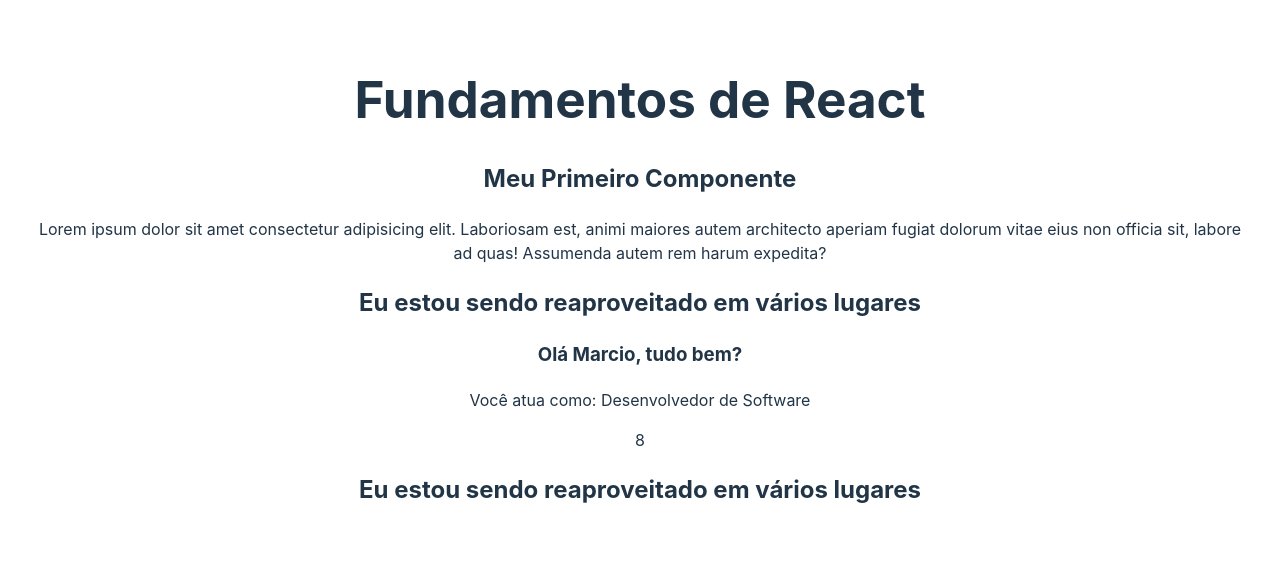
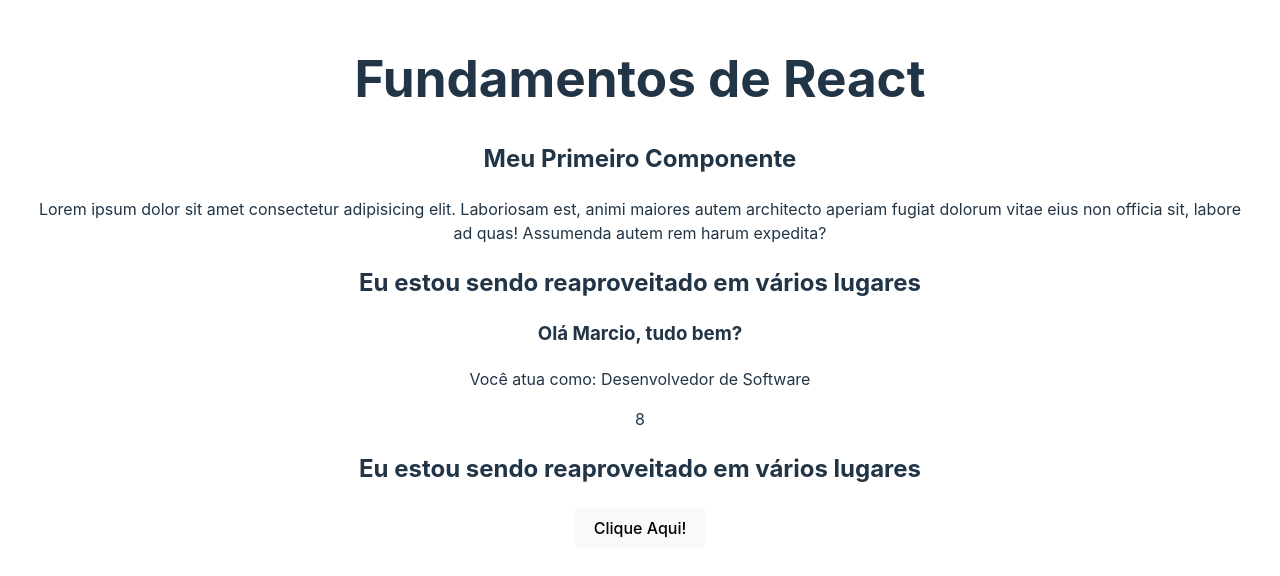
Before and after one commit to juniormps/estudos-react, a React (Vite) app in the folder 2-FUNDAMENTOS/fundamentos/: page / in a window 1280 px wide. Shown: the part 118-694 px from the top of the page. Built offline with nearby package versions, Linux system fonts and the light colour scheme.

Commit message:
trabalhando com eventos

```diff
--- a/2-FUNDAMENTOS/fundamentos/src/App.jsx
+++ b/2-FUNDAMENTOS/fundamentos/src/App.jsx
@@ -2,6 +2,7 @@
 import FirstComponent from './components/FirstComponent'
 import TemplateExpressions from './components/TemplateExpressions'
 import MyComponent from './components/MyComponent'
+import Events from './components/Events'
 
 
 //Styles / CSS
@@ -15,6 +16,7 @@
       <FirstComponent/>
       <TemplateExpressions/>
       <MyComponent/>
+      <Events/>
     </>
   )
 }
--- /dev/null
+++ b/2-FUNDAMENTOS/fundamentos/src/components/Events.jsx
@@ -0,0 +1,20 @@
+//Trabalhando com eventos
+
+import React from 'react'
+
+const Events = () => {
+
+    const handleMyEvent= (e) => {
+        console.log("Ativou o evento!")
+        console.log(e)
+    }
+  return (
+    <>
+        <div>
+            <button onClick={handleMyEvent}>Clique Aqui!</button>
+        </div>
+    </>
+  )
+}
+
+export default Events
```
